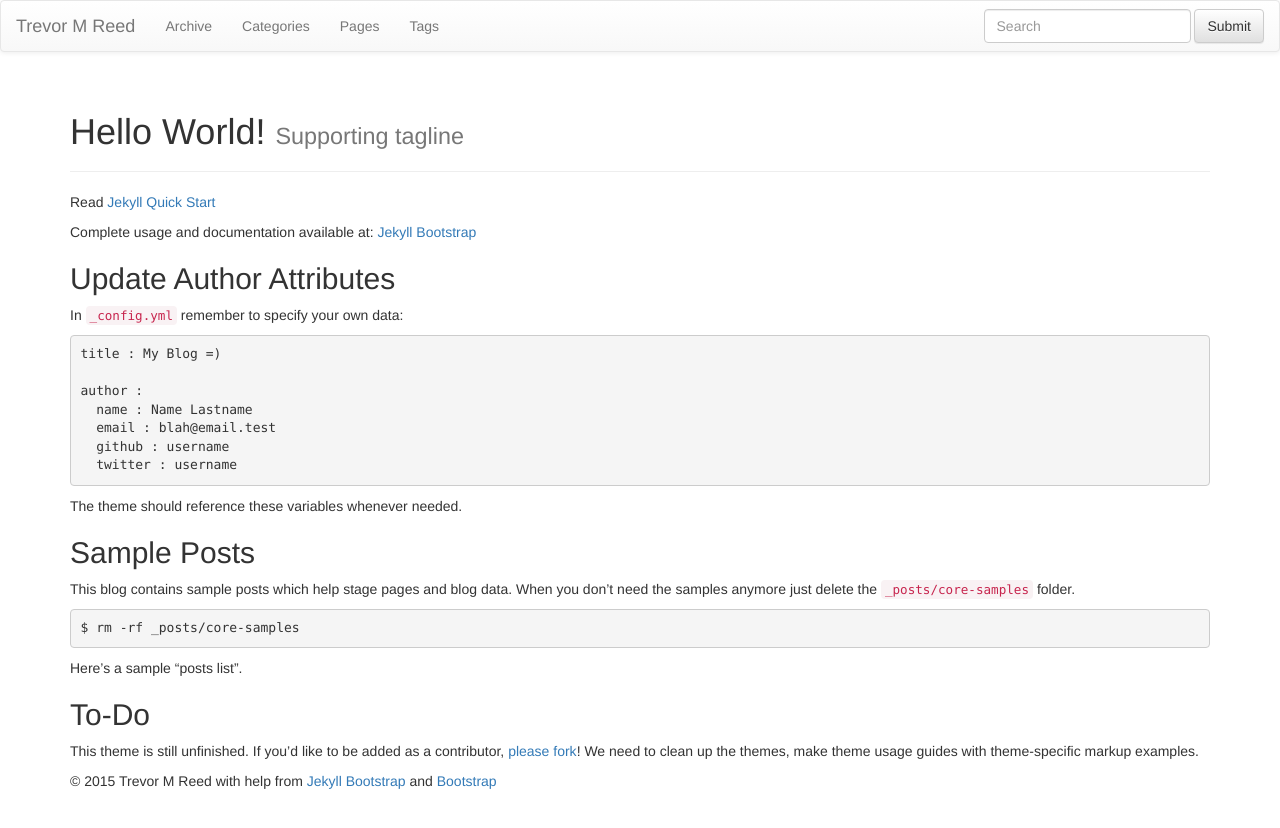
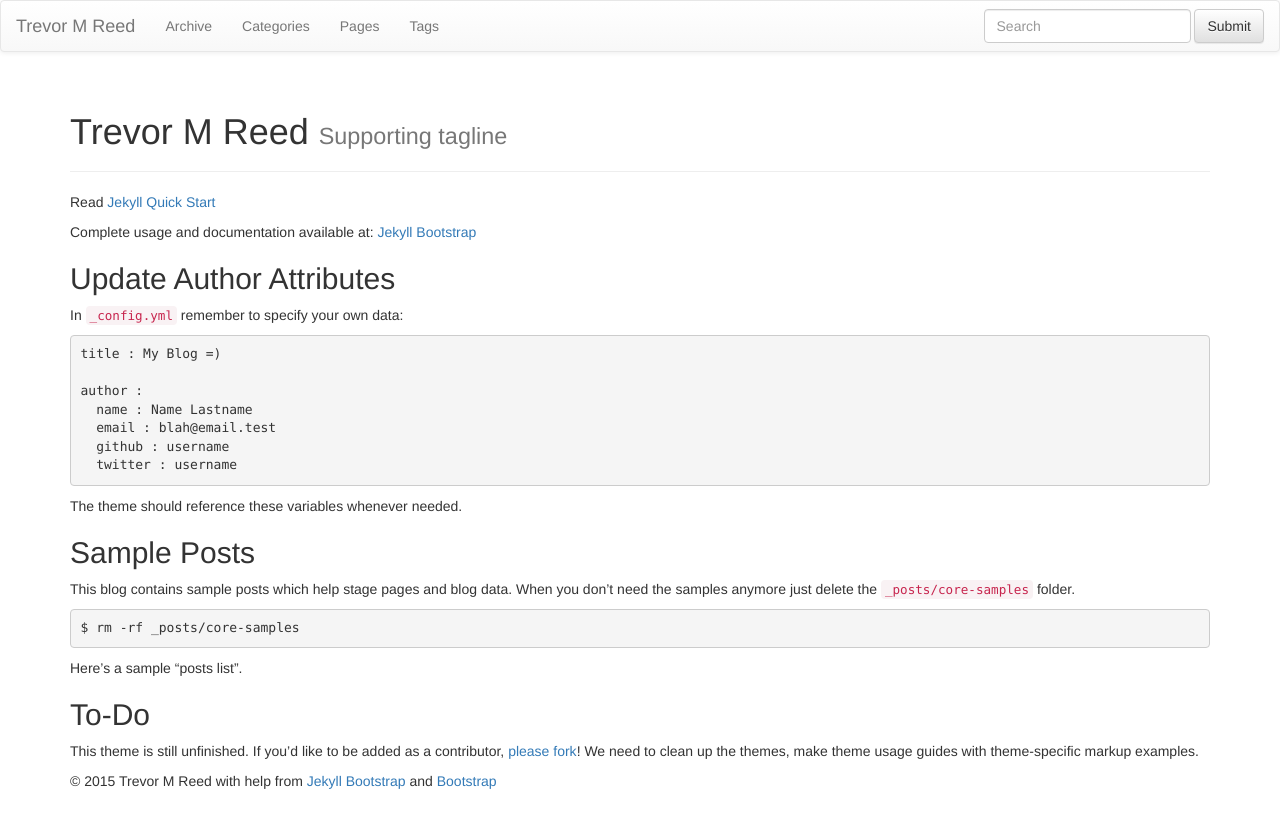
Before and after one commit to treed593/treed593.github.io, a Jekyll site: the page built from index.md, in a window 1280 px wide. Shown: the top 828 px of the page. Built offline with Jekyll 4.4.1, drawn with Linux system fonts in a browser that asks for light colours; nearby versions of some CDN libraries; library files that are not in the unit come from our copies.

Commit message:
Update title

```diff
--- a/index.md
+++ b/index.md
@@ -1,6 +1,6 @@
 ---
 layout: page
-title: Hello World!
+title: Trevor M Reed
 tagline: Supporting tagline
 ---
 {% include JB/setup %}
```
